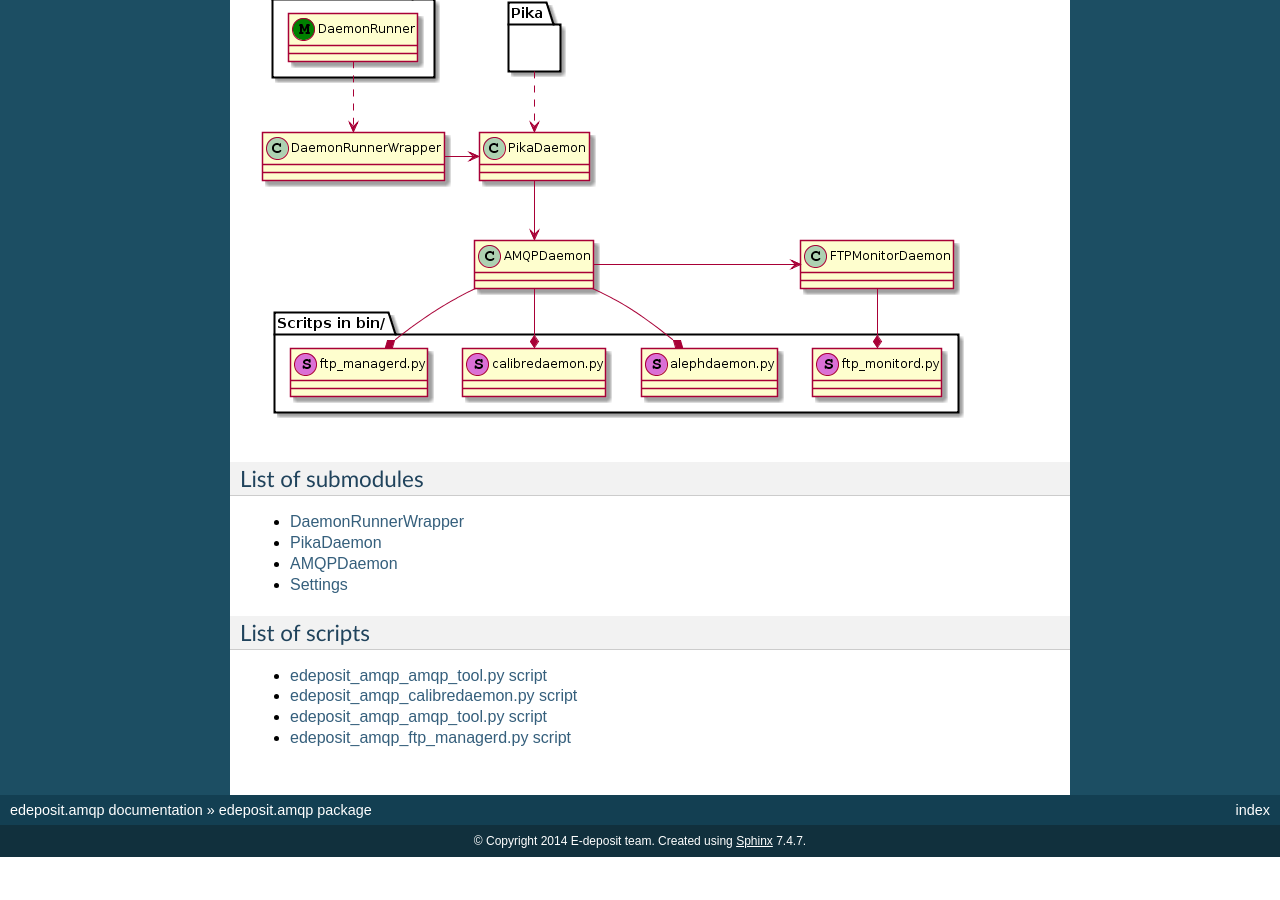
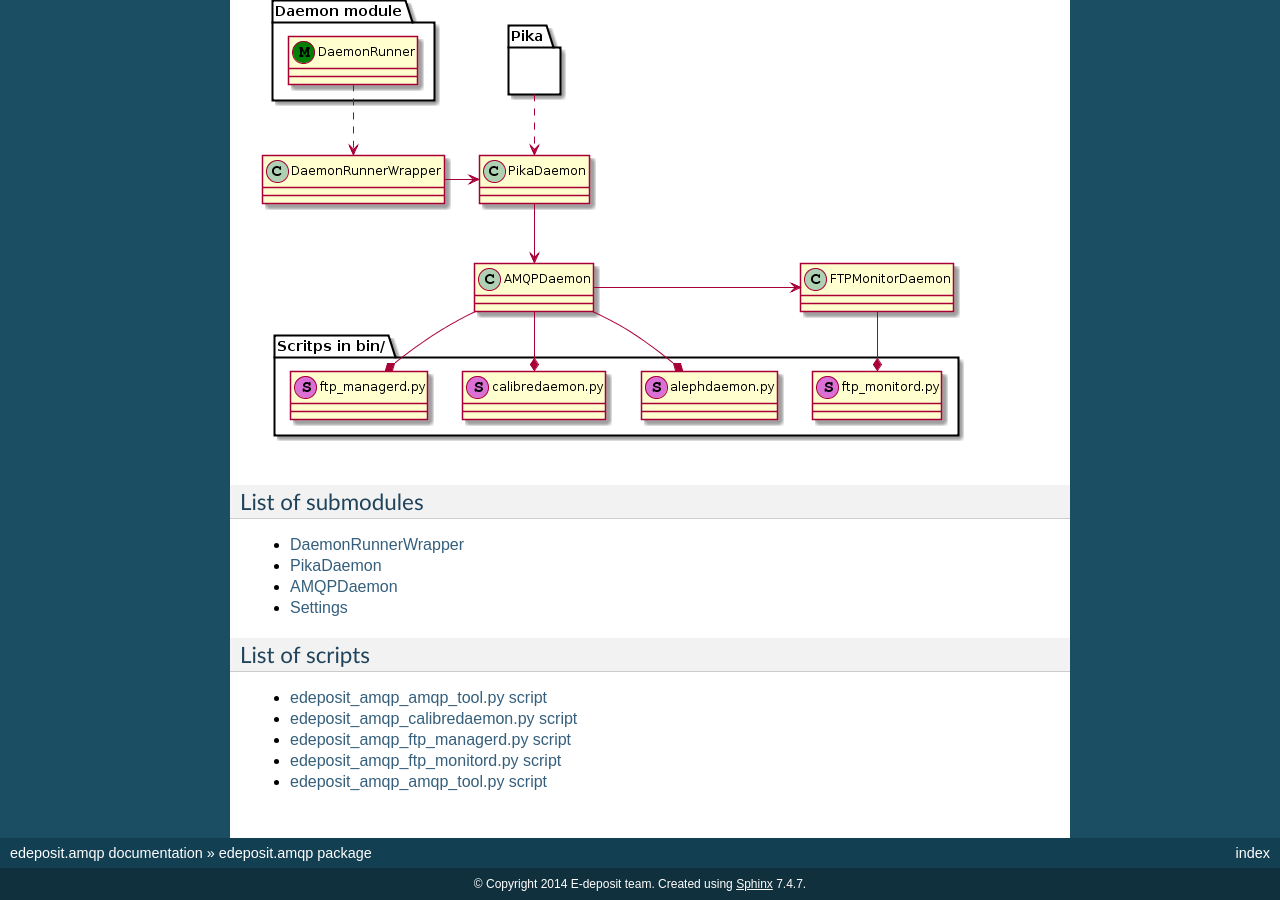
Before and after one commit to edeposit/edeposit.amqp, a Sphinx documentation site: the page built from docs/api/edeposit.amqp.rst, in a window 1280 px wide and 900 px high, scrolled down 3739 px. Built offline with Sphinx 7.4.7, drawn with Linux system fonts in a browser that asks for light colours; before the commit the page ends 4596 px from its top, so only the background shows below that; some of the changed text lies outside the part shown.

Commit message:
Minor changes in documentation settings required by new ftp scripts.
Bump #22.

```diff
--- a/docs/api/edeposit.amqp.rst
+++ b/docs/api/edeposit.amqp.rst
@@ -15,6 +15,8 @@
 - :mod:`edeposit_amqp_calibredaemon` (wrapper for the
   `edeposit.amqp.calibre <http://edeposit-amqp-calibre.readthedocs.org>`_)
 - :mod:`edeposit_amqp_ftp_managerd` (user management wrapper for the
+  `edeposit.amqp.ftp <http://edeposit-amqp-ftp.readthedocs.org>`_)
+- :mod:`edeposit_amqp_ftp_monitord` (FTP event monitor for the
   `edeposit.amqp.ftp <http://edeposit-amqp-ftp.readthedocs.org>`_)
 
 For example :mod:`edeposit_amqp_alephdaemon` script allows
@@ -212,5 +214,6 @@
 
    /api/edeposit.amqp.alephdaemon.rst
    /api/edeposit.amqp.calibredaemon.rst
+   /api/ftp_managerd.rst
+   /api/ftp_monitord.rst
    /api/edeposit.amqp.amqp_tool.rst
-   /api/ftp_managerd.rst
--- a/docs/conf.py
+++ b/docs/conf.py
@@ -5,6 +5,7 @@
 import urllib
 import os.path
 
+sys.path.insert(0, os.path.abspath('../edeposit'))
 sys.path.insert(0, os.path.abspath('../'))
 sys.path.insert(0, os.path.abspath('../bin'))
 
@@ -20,8 +21,9 @@
 ]
 
 intersphinx_mapping = {
+    'python': ('http://docs.python.org/2.7', None),
     "ser": ('http://edepositamqpserializers.readthedocs.org/en/latest/', None),
-    'python': ('http://docs.python.org/2.7', None),
+    "ftp": ('http://edeposit-amqp-ftp.readthedocs.org/en/latest/', None),
     "calibre": ('http://edeposit-amqp-calibre.readthedocs.org/en/latest/', None)
 }
 
--- a/setup.py
+++ b/setup.py
@@ -85,7 +85,7 @@
         'setuptools',
         "python-daemon>=1.5.5",
         "pika>=0.9.13",
-        "sh",  # by edeposit.amqp.ftp
+        "sh",                 # required by edeposit.amqp.ftp for monitor daemon
         "edeposit.amqp.aleph>=1.4.1",
         "edeposit.amqp.serializers>=1.1.1",
         "edeposit.amqp.calibre>=1.0.1",
```
